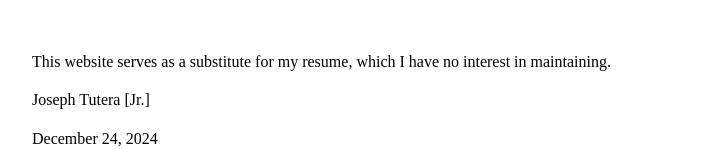
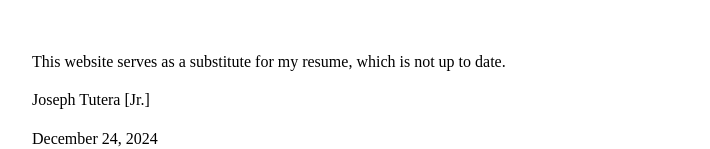
Before and after one commit to josephtutera/josephtutera.com, a plain HTML site: page index.html in a window 1280 px wide. Shown: the part 1072-1221 px from the top of the page, without its empty margins (283-993 px from the left). Drawn offline with Linux system fonts and the light colour scheme.

Commit message:
small changes

```diff
--- a/index.html
+++ b/index.html
@@ -61,7 +61,7 @@ max-width:42em;margin:15 auto;
 <h3>Something personal</h3>
 <p>My favorite artist is <b><a href="https://open.spotify.com/artist/6M2wZ9GZgrQXHCFfjv46we?si=uvo0PU9dTwiSRfcR58o07w">Dua Lipa</a></b>, and my favorite book is <b><a href="https://www.youtube.com/watch?v=mqYJrbmVS0Y&ab_channel=PoliticsandProse">Leonardo da Vinci</a></b> by Walter Isaacson.</p>
 <br>
-<p>This website serves as a substitute for my resume, which I have no interest in maintaining.</p>
+<p>This website serves as a substitute for my resume, which is not up to date.</p>
 <p>Joseph Tutera [Jr.]</p>
 <p>December 24, 2024</p>
 <a href="mailto:joseph@carepilot.com">Contact</a>
```
